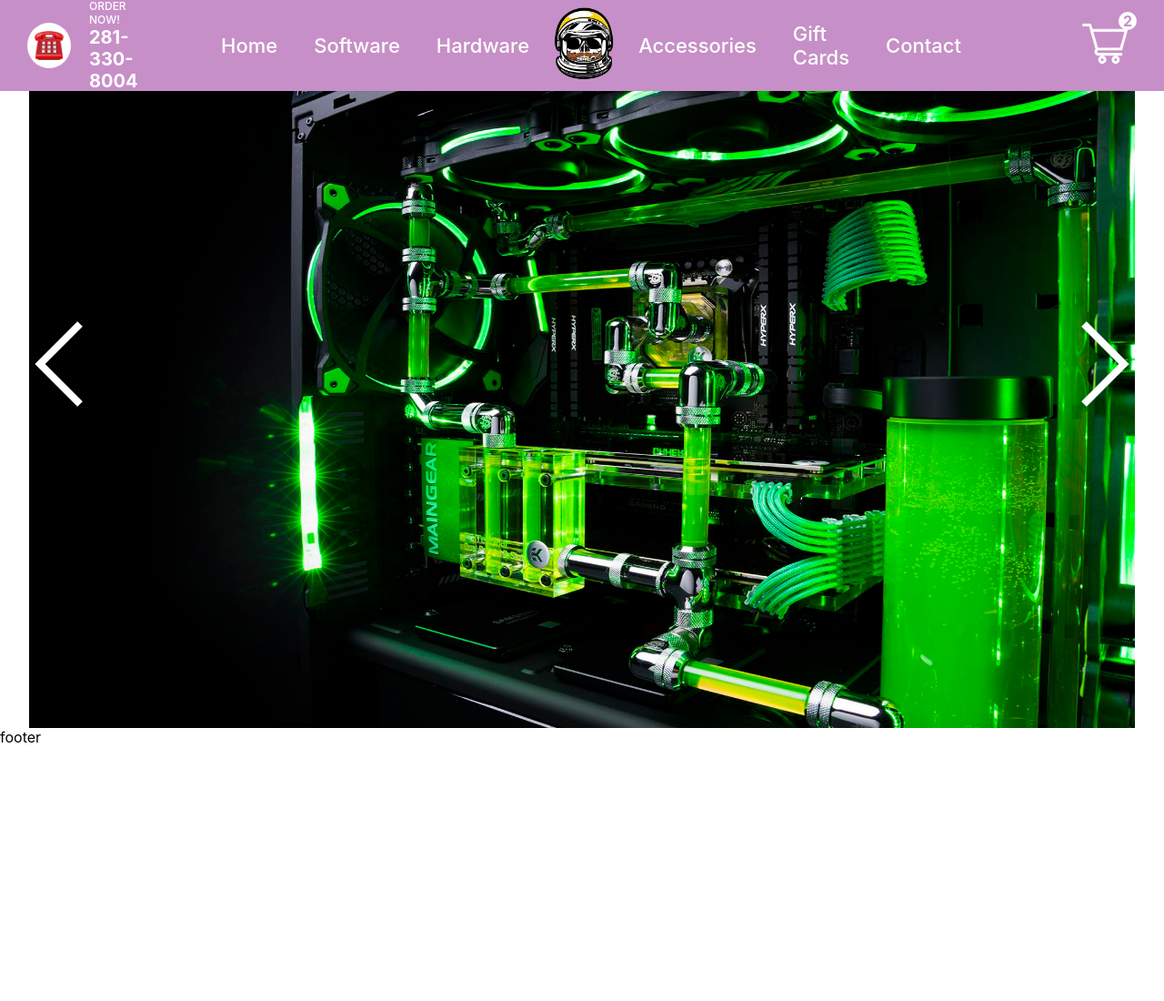
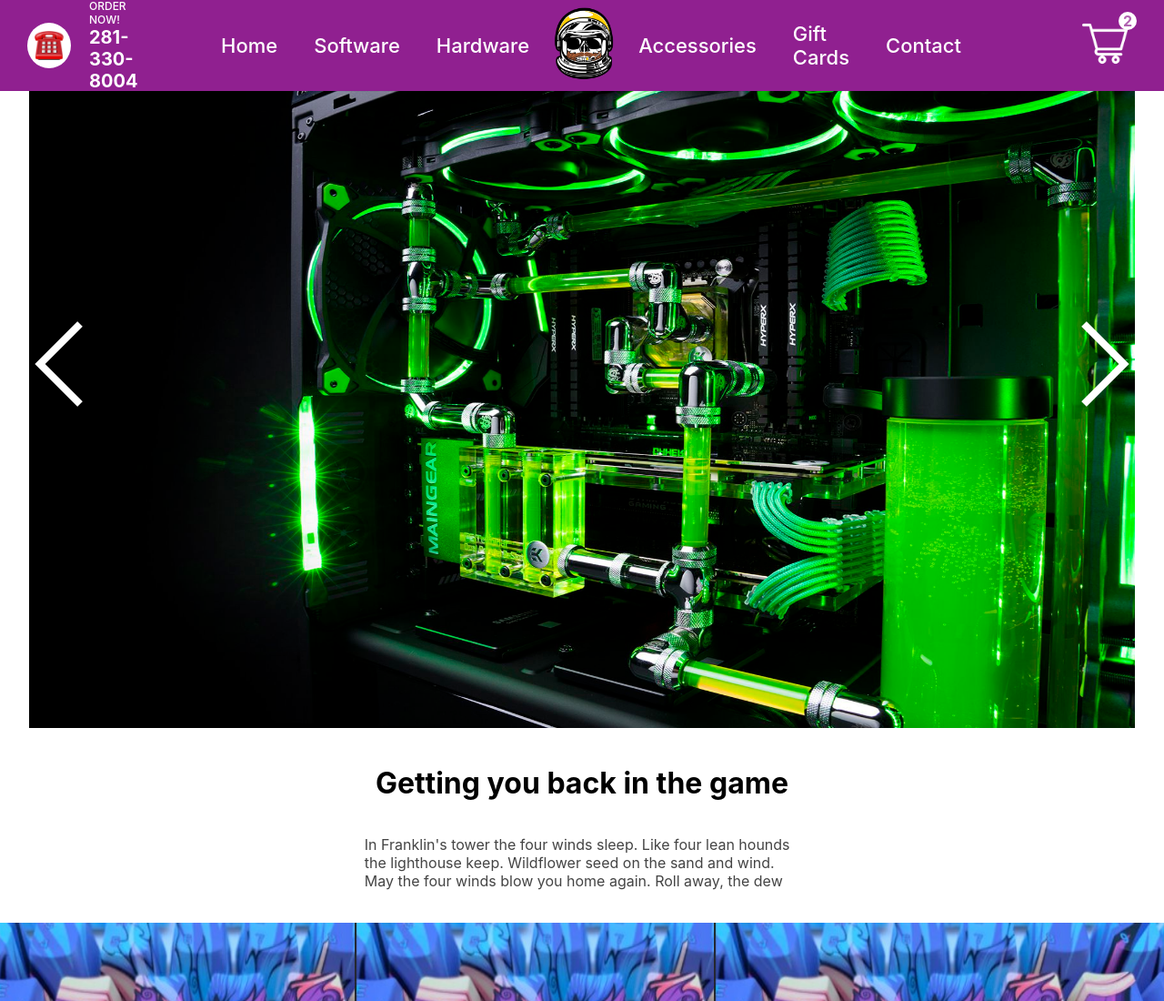
Before and after one commit to MikeNewsholme/Downstream, a Next.js app: page / in a window 1280 px wide. Shown: the top 1100 px of the page at 91% size. Before the commit the page ends 820 px from the top, so only its background shows below. Built offline with nearby package versions, Linux system fonts and the light colour scheme.

Commit message:
product list and preview implemented with some styling

```diff
--- /dev/null
+++ b/component/Productcart.jsx
@@ -0,0 +1,17 @@
+import styles from "../styles/Productcart.module.css"
+import Image from "next/image"
+
+const Productcart = () => {
+    return (
+        <div className={styles.container}>
+            <Image src='/img/keyboard.jpg' alt='keyboard' width="500" height="500"/>
+            <h1 className={styles.title}>Dragon keyboard</h1>
+            <span className={styles.price}>$159.99</span>
+            <p className={styles.desc}>
+                You can get all the E girls with this keyboard
+            </p>
+        </div>
+    )
+}
+
+export default Productcart
--- /dev/null
+++ b/component/Products.jsx
@@ -0,0 +1,25 @@
+import styles from '../styles/Productlist.module.css'
+import Productcart from './Productcart'
+
+const Productlist = () => {
+    return (
+      <div className={styles.container}>
+        <h1 className={styles.title}>Getting you back in the game</h1>
+        <p className={styles.desc}>
+          In Franklin's tower the four winds sleep. Like four lean hounds the
+          lighthouse keep. Wildflower seed on the sand and wind. May the four
+          winds blow you home again. Roll away, the dew
+        </p>
+        <div className={styles.wrapper}>
+          <Productcart />
+          <Productcart />
+          <Productcart />
+          <Productcart />
+          <Productcart />
+          <Productcart />
+
+        </div>
+      </div>
+    );
+}
+export default Productlist
--- a/component/Slider.jsx
+++ b/component/Slider.jsx
@@ -16,9 +16,11 @@ const Slider = () => {
       "/img/mousepad.jpg",
     ];
     const handleArrow = (direction) => {
+        //if index is not 0, decrease number by 1. If it is 0, it will go to last item in index
         if(direction === 'l'){
             setIndex(index !== 0 ? index -1 : 4)
         }
+        //if index is not 4, increase number by 1. If it is 4, it will go to index 0
          if (direction === "r") {
            setIndex(index !== 4 ? index + 1 : 0);
          }
--- a/pages/index.js
+++ b/pages/index.js
@@ -4,6 +4,7 @@ import styles from "../styles/Home.module.css";
 import Footer from "../component/Footer";
 import Navbar from "../component/NavBar";
 import Slider from "../component/Slider";
+import Productlist from "../component/Products";
 
 export default function Home() {
   return (
@@ -15,6 +16,7 @@ export default function Home() {
         <link rel="icon" href="/favicon.ico" />
       </Head>
       <Slider/>
+      <Productlist/>
 
     </div>
   );
--- a/styles/Navbar.module.css
+++ b/styles/Navbar.module.css
@@ -1,5 +1,5 @@
 .container {
-    background-color: rgba(128, 0, 128, 0.44);
+    background-color: rgba(128, 0, 128, 0.873);
     height: 100px;
     padding: 0px 30px;
     display: flex;
@@ -18,6 +18,9 @@
 /* second(mid) child */
 .item:nth-child(2){
 flex:3;
+display:flex;
+align-items: center;
+justify-content: center;
 
 }
 /* third(right) child */
@@ -89,7 +92,7 @@ flex:3;
     align-items: center;
     justify-content: center;
     font-weight: bold;
-    color: rgba(128, 0, 128, 0.44)
+    color: rgba(128, 0, 128, 0.615)
 
 
 
--- /dev/null
+++ b/styles/Productcart.module.css
@@ -0,0 +1,22 @@
+.container {
+    width: 33%;
+    padding: 10px;
+    display: flex;
+    flex-direction: column;
+    align-items: center;
+    justify-content: center;
+    padding: 20px 40px;
+}
+
+.title {
+    font-size: 22px;
+    font-weight: bold;
+    color: rgba(128, 0, 128, 0.44)
+}
+
+.price {
+     font-size: 22px;
+    font-weight: bold;
+    color: rgba(128, 0, 128, 0.819)
+
+}
--- /dev/null
+++ b/styles/Productlist.module.css
@@ -0,0 +1,20 @@
+.container {
+    padding: 20px 10px;
+    display: flex;
+    flex-direction: column;
+    align-items: center;
+}
+
+.desc{
+    font: 24px;
+    color:#444;
+    width: 40%
+}
+
+.wrapper {
+    width: 100%;
+    display: flex;
+    align-items: center;
+    justify-content: center;
+    flex-wrap: wrap;
+}
--- a/styles/Slider.module.css
+++ b/styles/Slider.module.css
@@ -18,7 +18,7 @@
     width: 600vw;
     height: 100%;
     display:flex;
-    transition: 1.25s;
+    transition: 1.25s ease-in-out;
 
 }
 
```
